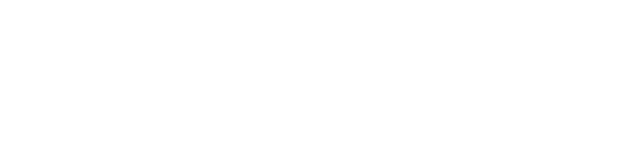
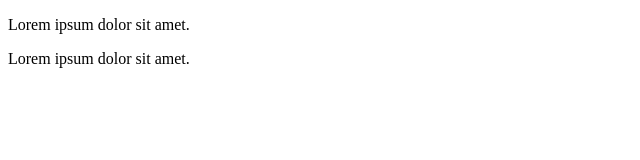
Before and after one commit to Cosklan/posttest, a plain HTML site: page index.html in a window 1280 px wide. Shown: the whole page, without its empty margins (0-640 px from the left). Drawn offline with Linux system fonts and the light colour scheme.

Commit message:
paragraph

```diff
--- a/index.html
+++ b/index.html
@@ -8,8 +8,8 @@
 </head>
 <body>
     <tr>
-        <td></td>
-        <td></td>
+        <td><p>Lorem ipsum dolor sit amet.</p></td>
+        <td><p>Lorem ipsum dolor sit amet.</p></td>
     </tr>
 </body>
 </html>
```
